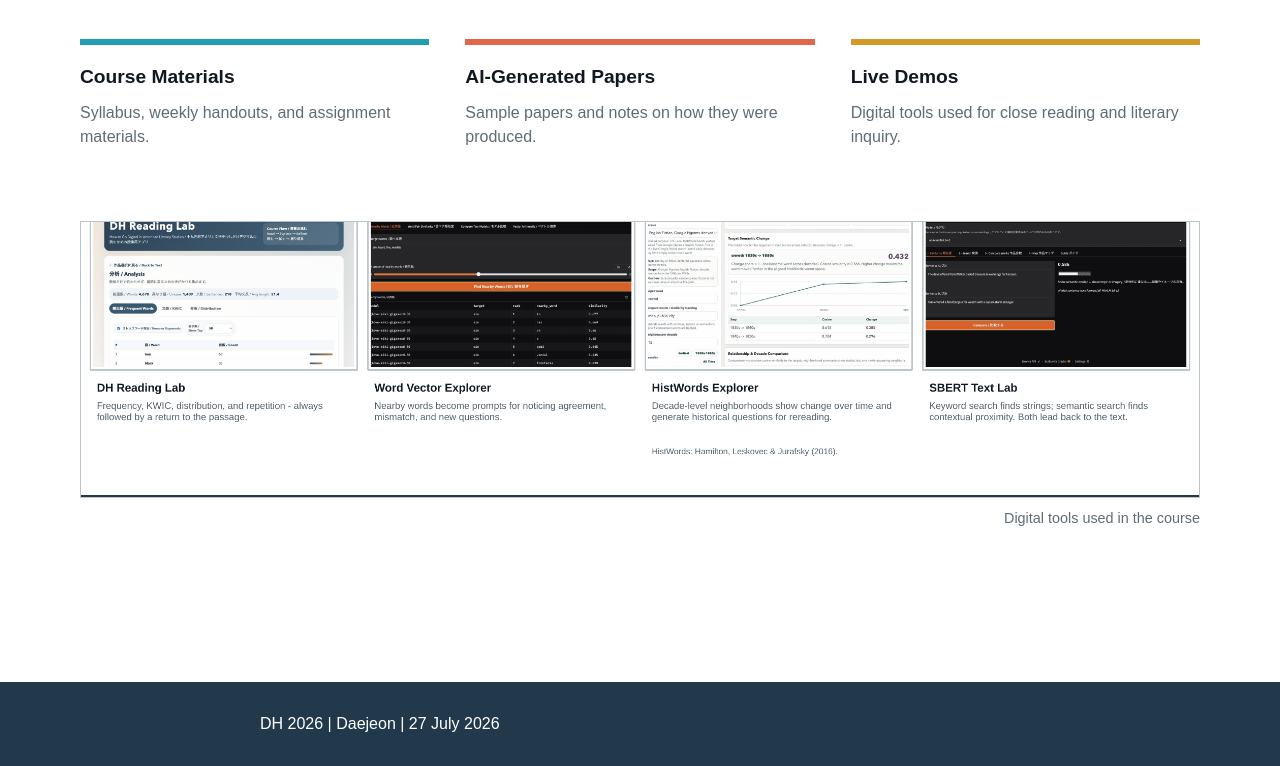
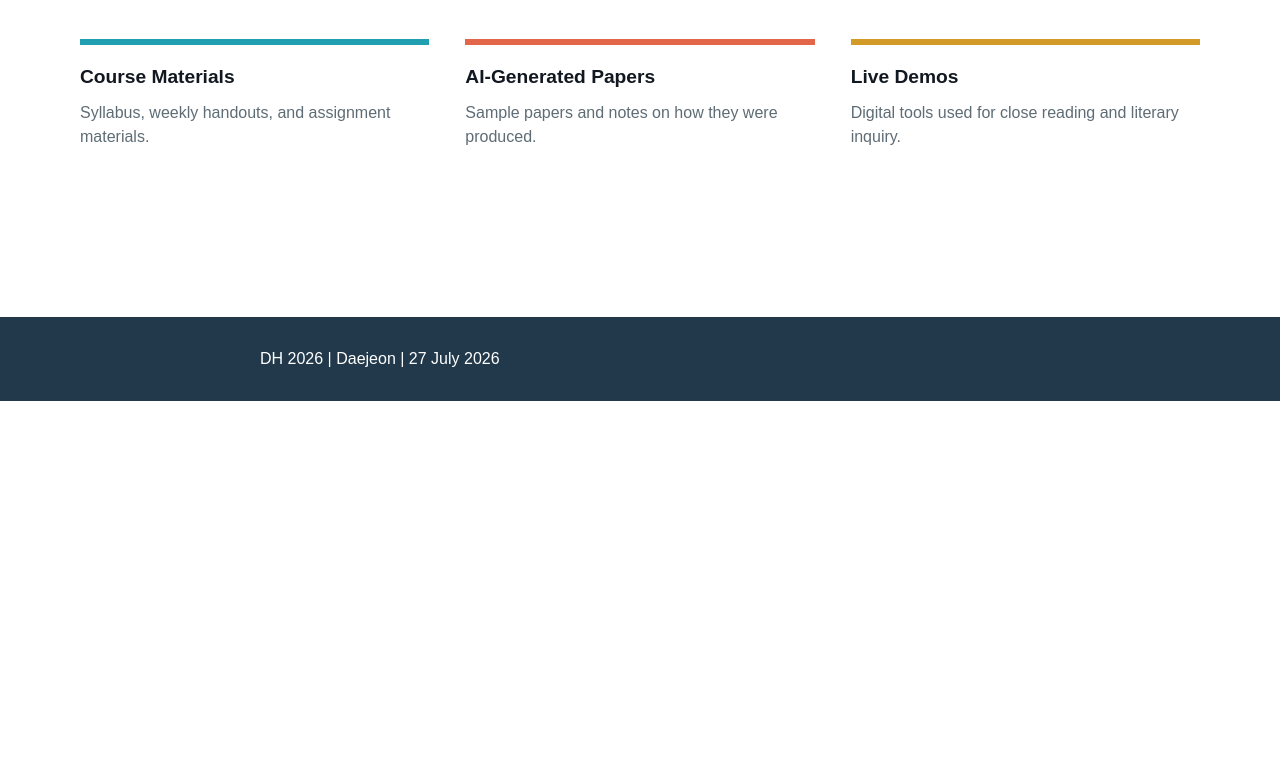
Before and after one commit to fru-co/dh2026-pedagogy, a plain HTML site: page index.html in a window 1280 px wide. Shown: the part 1584-2350 px from the top of the page. After the commit the page ends 1985 px from the top, so only its background shows below. Drawn offline with Linux system fonts and the light colour scheme.

Commit message:
Remove non-interactive tool preview

```diff
--- a/index.html
+++ b/index.html
@@ -73,10 +73,6 @@
             <p>Digital tools used for close reading and literary inquiry.</p>
           </div>
         </div>
-        <figure class="tools-preview">
-          <img src="assets/course-tools.png" alt="Four course tools: DH Reading Lab, Word Vector Explorer, HistWords Explorer, and SBERT Text Lab">
-          <figcaption>Digital tools used in the course</figcaption>
-        </figure>
       </section>
     </main>
 
--- a/styles.css
+++ b/styles.css
@@ -200,21 +200,6 @@ figcaption {
   color: var(--muted);
 }
 
-.tools-preview {
-  margin: 56px 0 0;
-}
-
-.tools-preview img {
-  display: block;
-  width: 100%;
-  height: auto;
-  border: 1px solid var(--rule);
-}
-
-.tools-preview figcaption {
-  padding-top: 10px;
-}
-
 footer {
   padding: 30px 0;
   color: var(--white);
```
Also changed, not shown: assets/course-tools.png (deleted).
